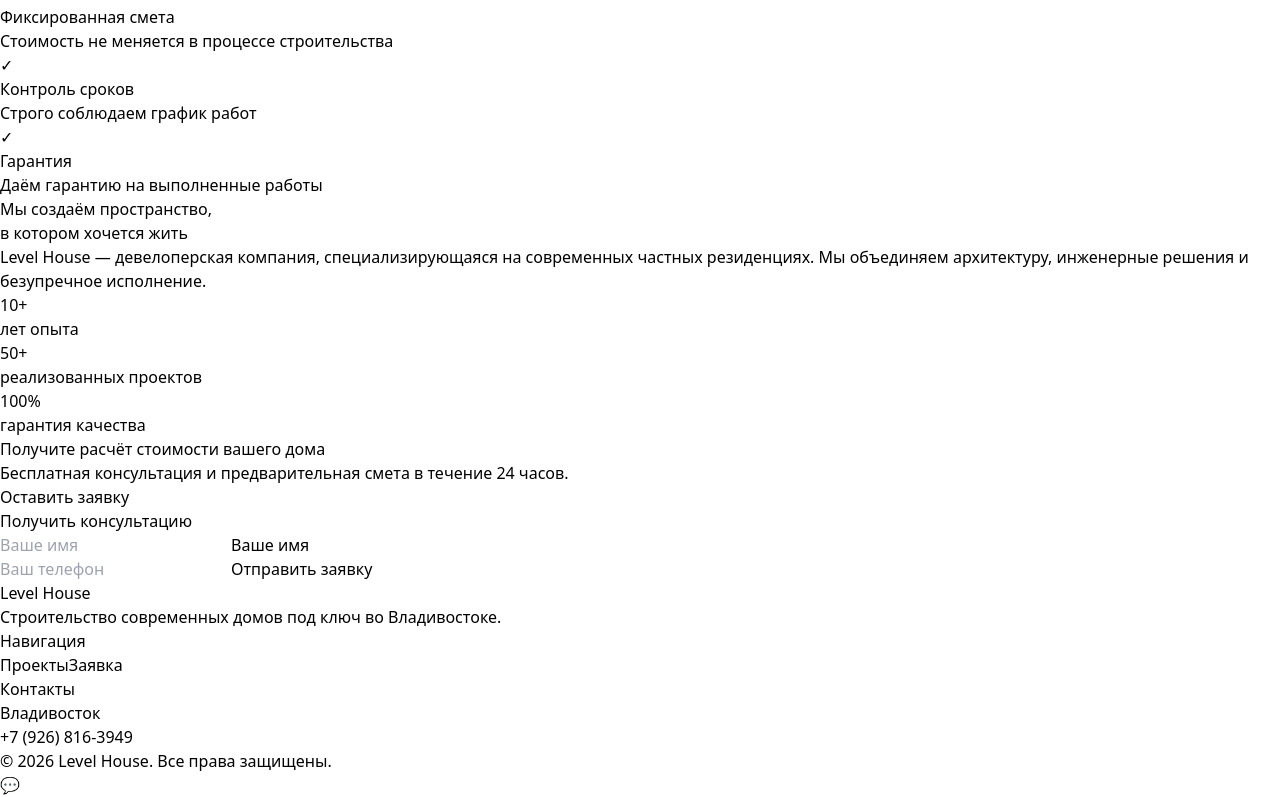
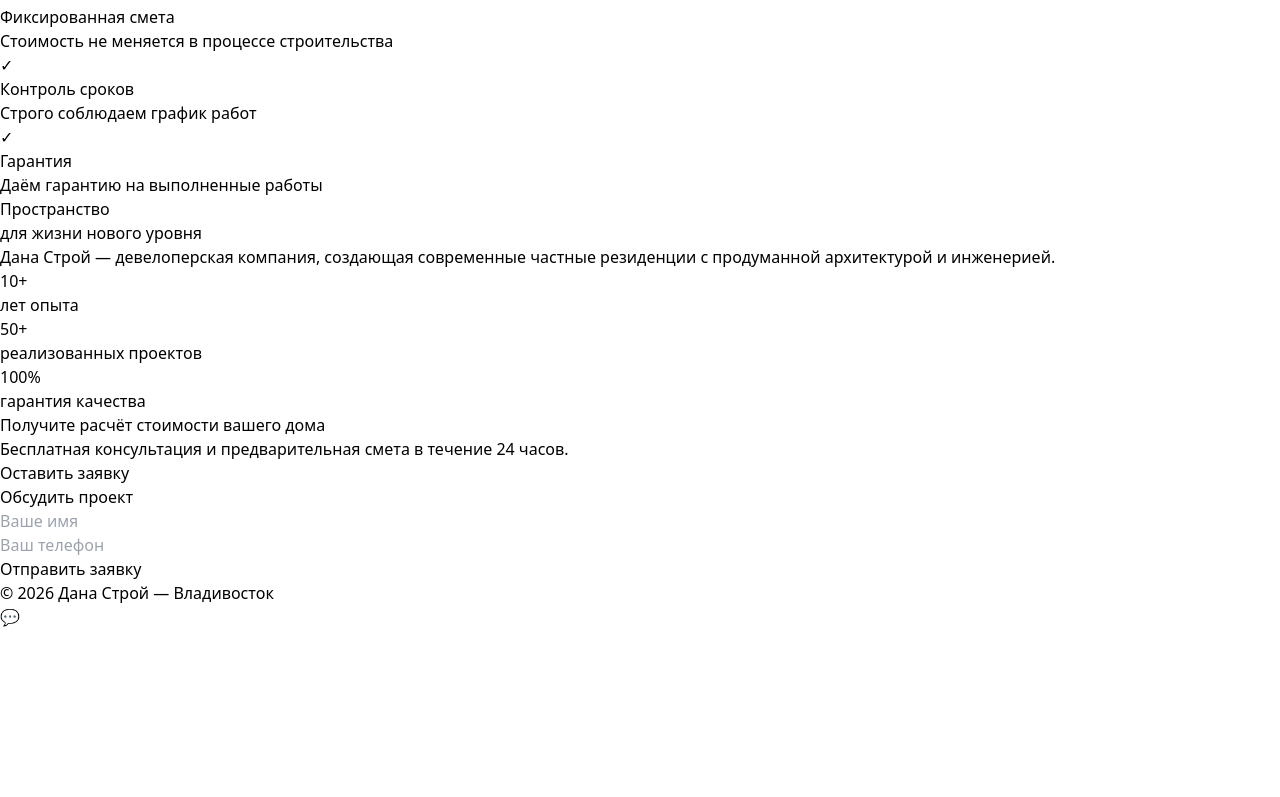
Before and after one commit to dnbk-tech/dana-stroy, a React (Vite) app: page / in a window 1280 px wide. Shown: the part 2577-3374 px from the top of the page. After the commit the page ends 3206 px from the top, so only its background shows below. Built offline with nearby package versions, Linux system fonts and the light colour scheme.

Commit message:
Unified light architectural style

```diff
--- a/src/App.jsx
+++ b/src/App.jsx
@@ -245,22 +245,29 @@
 </section>
 
    {/* PHILOSOPHY */}
-<section className="py-40 px-6 bg-gray-50 text-center">
-  <div className="max-w-4xl mx-auto">
+<section className="bg-gray-50 py-48 px-6">
 
-    <h2 className="text-5xl font-light mb-12 leading-tight">
-      Мы создаём пространство,<br />
-      в котором хочется жить
+  <motion.div
+    initial={{ opacity: 0, y: 40 }}
+    whileInView={{ opacity: 1, y: 0 }}
+    transition={{ duration: 0.8 }}
+    viewport={{ once: true }}
+    className="max-w-5xl mx-auto text-center"
+  >
+
+    <h2 className="text-6xl md:text-7xl font-light leading-tight mb-16 text-gray-900">
+      Пространство<br />
+      для жизни нового уровня
     </h2>
 
-    <p className="text-xl text-gray-600 leading-relaxed">
-      Level House — девелоперская компания,
-      специализирующаяся на современных частных резиденциях.
-      Мы объединяем архитектуру, инженерные решения
-      и безупречное исполнение.
+    <p className="text-xl text-gray-600 leading-relaxed max-w-3xl mx-auto">
+      Дана Строй — девелоперская компания,
+      создающая современные частные резиденции
+      с продуманной архитектурой и инженерией.
     </p>
 
-  </div>
+  </motion.div>
+
 </section>
 
 
@@ -308,77 +315,54 @@
 
   </div>
 </section>
+{/* FORM */}
+<section id="form" className="py-40 px-6 bg-white">
 
-      {/* FORM */}
-      <section id="form" className="py-20 px-6">
-        <div className="max-w-2xl mx-auto bg-white border rounded-xl p-10 shadow-sm">
-          <h2 className="text-2xl font-bold mb-6 text-center">
-            Получить консультацию
+  <motion.div
+    initial={{ opacity: 0, y: 40 }}
+    whileInView={{ opacity: 1, y: 0 }}
+    transition={{ duration: 0.8 }}
+    viewport={{ once: true }}
+    className="max-w-3xl mx-auto text-center"
+  >
+
+    <h2 className="text-5xl font-light mb-16 text-gray-900">
+      Обсудить проект
     </h2>
 
-          <form onSubmit={handleSubmit} className="space-y-4">
-            <div className="relative">
+    <form className="space-y-8 text-left">
+
+      <div>
         <input
           type="text"
-    required
-    className="peer w-full p-4 border border-gray-300 rounded-xl bg-white text-gray-900 focus:outline-none focus:ring-2 focus:ring-blue-500 placeholder-transparent"
           placeholder="Ваше имя"
+          className="w-full border-b border-gray-300 py-4 text-lg focus:outline-none focus:border-black transition"
         />
-  <label className="absolute left-4 top-4 text-gray-500 transition-all peer-placeholder-shown:top-4 peer-placeholder-shown:text-gray-400 peer-focus:-top-2 peer-focus:text-sm peer-focus:text-blue-600 bg-white px-1">
-    Ваше имя
-  </label>
       </div>
 
+      <div>
         <input
           type="tel"
           placeholder="Ваш телефон"
-              required
-              value={phone}
-              onChange={(e) => setPhone(e.target.value)}
-              className="w-full border px-4 py-3 rounded-lg"
+          className="w-full border-b border-gray-300 py-4 text-lg focus:outline-none focus:border-black transition"
         />
+      </div>
 
-            <button className="w-full bg-blue-600 hover:bg-blue-700 text-white font-medium py-4 rounded-xl transition-all duration-300 shadow-sm hover:shadow-lg">
+      <button
+        type="submit"
+        className="mt-10 border border-black px-10 py-4 rounded-full hover:bg-black hover:text-white transition-all duration-300"
+      >
         Отправить заявку
       </button>
+
     </form>
-        </div>
+
+  </motion.div>
+
 </section>
-{/* FOOTER */}
-<footer className="bg-gray-900 text-gray-400 py-14 px-6">
-  <div className="max-w-7xl mx-auto grid md:grid-cols-3 gap-10">
-
-    <div>
-      <h3 className="text-white font-semibold mb-4">
-        Level House
-      </h3>
-      <p className="text-sm">
-        Строительство современных домов под ключ во Владивостоке.
-      </p>
-    </div>
-
-    <div>
-      <h4 className="text-white font-semibold mb-4">
-        Навигация
-      </h4>
-      <div className="space-y-2 text-sm">
-        <a href="#projects" className="block hover:text-white transition">Проекты</a>
-        <a href="#form" className="block hover:text-white transition">Заявка</a>
-      </div>
-    </div>
-
-    <div>
-      <h4 className="text-white font-semibold mb-4">
-        Контакты
-      </h4>
-      <p className="text-sm mb-2">Владивосток</p>
-      <p className="text-sm">+7 (926) 816-3949</p>
-    </div>
-
-  </div>
-
-  <div className="text-center text-xs text-gray-500 mt-12">
-    © 2026 Level House. Все права защищены.
+<footer className="bg-gray-100 py-20 px-6">
+  <div className="max-w-6xl mx-auto text-center text-gray-600 text-sm">
+    © 2026 Дана Строй — Владивосток
   </div>
 </footer>
 {/* FLOATING WHATSAPP */}
```
Lines whose indentation alone changed are shown as unchanged.
